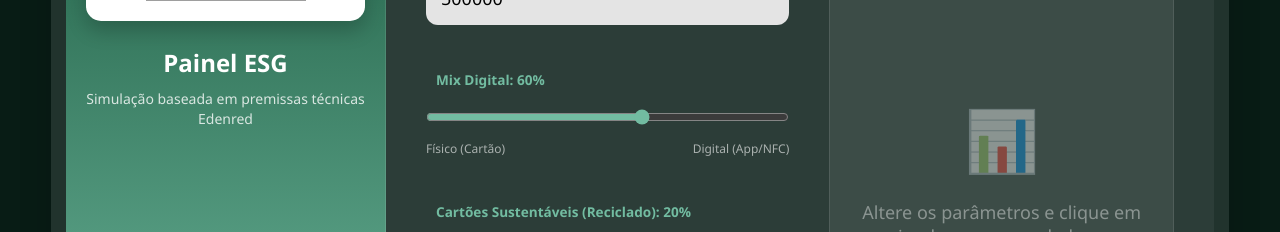
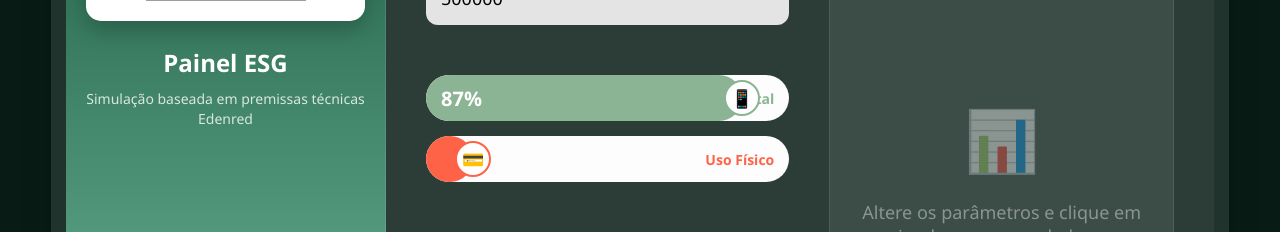
Before and after one commit to Lucascbayma/CICLE, a React (Create React App) app in the folder frontend/: page /calculadora in a window 1280 px wide. Shown: the part 247-479 px from the top of the page. Built offline with nearby package versions, Linux system fonts and the light colour scheme; grey boxes are pictures that could not be loaded.

Commit message:
Melhorando calculadora

```diff
--- a/frontend/src/Calculadora.js
+++ b/frontend/src/Calculadora.js
@@ -7,9 +7,11 @@ import logoImg from './cicle.png';
 function Calculadora() {
     const navigate = useNavigate();
     const [volume, setVolume] = useState(500000);
-    const [percentualDigital, setPercentualDigital] = useState(60);
+    const [percentualDigital, setPercentualDigital] = useState(87);
     const [percentualReciclado, setPercentualReciclado] = useState(20);
     const [resultado, setResultado] = useState(null);
+
+    const percentualFisico = 100 - percentualDigital;
 
     const calcularImpacto = async (e) => {
         e.preventDefault();
@@ -54,31 +56,45 @@ function Calculadora() {
                     <div style={{ flex: 1.2 }}>
                         <h2 style={{ color: 'white', marginBottom: '35px', fontSize: '32px' }}>Gestão de Carbono</h2>
                         <form className="login-form" onSubmit={calcularImpacto} style={{ width: '100%', margin: 0 }}>
-                            <div className="input-group" style={{ marginBottom: '30px' }}>
+                            <div className="input-group" style={{ marginBottom: '35px' }}>
                                 <label style={{ color: '#72bca1', fontWeight: 'bold', fontSize: '16px' }}>Volume Total de Transações (Anual)</label>
                                 <input type="number" value={volume} onChange={(e) => setVolume(Number(e.target.value))} style={{ fontSize: '18px' }} required />
                             </div>
 
-                            <div className="input-group" style={{ marginBottom: '30px' }}>
-                                <div style={{ display: 'flex', justifyContent: 'space-between' }}>
-                                    <label style={{ color: '#72bca1', fontWeight: 'bold' }}>Mix Digital: {percentualDigital}%</label>
+                            <div style={{ marginBottom: '35px' }}>
+                                <div style={{ position: 'relative', height: '46px', borderRadius: '25px', backgroundColor: '#fdfdfd', display: 'flex', alignItems: 'center', marginBottom: '15px' }}>
+                                    <div style={{ position: 'absolute', top: 0, left: 0, height: '100%', width: `${percentualDigital}%`, backgroundColor: '#8ab493', borderRadius: '25px', transition: 'width 0.15s ease' }} />
+                                    <span style={{ position: 'absolute', left: '15px', color: percentualDigital > 15 ? 'white' : '#8ab493', fontWeight: 'bold', fontSize: '20px', zIndex: 2, transition: 'color 0.15s ease' }}>{percentualDigital}%</span>
+                                    <div style={{ position: 'absolute', left: `clamp(4px, calc(${percentualDigital}% - 18px), calc(100% - 40px))`, width: '36px', height: '36px', backgroundColor: 'white', borderRadius: '50%', border: '2px solid #8ab493', display: 'flex', alignItems: 'center', justifyContent: 'center', zIndex: 3, transition: 'left 0.15s ease' }}>
+                                        <span style={{ color: '#8ab493', fontSize: '18px' }}>📱</span>
+                                    </div>
+                                    <span style={{ position: 'absolute', right: '15px', color: '#8ab493', fontWeight: 'bold', fontSize: '14px', zIndex: 1 }}>Uso Digital</span>
+                                    <input type="range" min="0" max="100" value={percentualDigital} onChange={(e) => setPercentualDigital(Number(e.target.value))} style={{ position: 'absolute', top: 0, left: 0, width: '100%', height: '100%', opacity: 0, cursor: 'pointer', zIndex: 4 }} />
                                 </div>
-                                <input type="range" min="0" max="100" value={percentualDigital} onChange={(e) => setPercentualDigital(Number(e.target.value))} style={{ width: '100%', margin: '15px 0', padding: 0, accentColor: '#72bca1', display: 'block' }} />
-                                <div style={{ display: 'flex', justifyContent: 'space-between', color: 'rgba(255,255,255,0.6)', fontSize: '12px' }}>
-                                    <span>Físico (Cartão)</span>
-                                    <span>Digital (App/NFC)</span>
+
+                                <div style={{ position: 'relative', height: '46px', borderRadius: '25px', backgroundColor: '#fdfdfd', display: 'flex', alignItems: 'center' }}>
+                                    <div style={{ position: 'absolute', top: 0, left: 0, height: '100%', width: `${percentualFisico}%`, backgroundColor: '#ff6347', borderRadius: '25px', transition: 'width 0.15s ease' }} />
+                                    <span style={{ position: 'absolute', left: '15px', color: percentualFisico > 15 ? 'white' : '#ff6347', fontWeight: 'bold', fontSize: '20px', zIndex: 2, transition: 'color 0.15s ease' }}>{percentualFisico}%</span>
+                                    <div style={{ position: 'absolute', left: `clamp(4px, calc(${percentualFisico}% - 18px), calc(100% - 40px))`, width: '36px', height: '36px', backgroundColor: 'white', borderRadius: '50%', border: '2px solid #ff6347', display: 'flex', alignItems: 'center', justifyContent: 'center', zIndex: 3, transition: 'left 0.15s ease' }}>
+                                        <span style={{ color: '#ff6347', fontSize: '18px' }}>💳</span>
+                                    </div>
+                                    <span style={{ position: 'absolute', right: '15px', color: '#ff6347', fontWeight: 'bold', fontSize: '14px', zIndex: 1 }}>Uso Físico</span>
+                                    <input type="range" min="0" max="100" value={percentualFisico} onChange={(e) => setPercentualDigital(100 - Number(e.target.value))} style={{ position: 'absolute', top: 0, left: 0, width: '100%', height: '100%', opacity: 0, cursor: 'pointer', zIndex: 4 }} />
                                 </div>
                             </div>
 
-                            <div className="input-group" style={{ marginBottom: '30px' }}>
+                            <div className="input-group" style={{ marginBottom: '30px', opacity: percentualDigital === 100 ? 0.3 : 1, pointerEvents: percentualDigital === 100 ? 'none' : 'auto', transition: 'opacity 0.3s' }}>
                                 <div style={{ display: 'flex', justifyContent: 'space-between' }}>
                                     <label style={{ color: '#72bca1', fontWeight: 'bold' }}>Cartões Sustentáveis (Reciclado): {percentualReciclado}%</label>
                                 </div>
-                                <input type="range" min="0" max="100" value={percentualReciclado} onChange={(e) => setPercentualReciclado(Number(e.target.value))} style={{ width: '100%', margin: '15px 0', padding: 0, accentColor: '#72bca1', display: 'block' }} />
+                                <input type="range" min="0" max="100" value={percentualReciclado} onChange={(e) => setPercentualReciclado(Number(e.target.value))} style={{ width: '100%', margin: '15px 0', padding: 0, accentColor: '#72bca1', display: 'block' }} disabled={percentualDigital === 100} />
                                 <div style={{ display: 'flex', justifyContent: 'space-between', color: 'rgba(255,255,255,0.6)', fontSize: '12px' }}>
                                     <span>PVC Padrão</span>
                                     <span>PVC Reciclado</span>
                                 </div>
+                                {percentualDigital === 100 && (
+                                    <span style={{ color: '#ff6b6b', fontSize: '13px', marginTop: '10px', display: 'block', fontWeight: 'bold' }}>Bloqueado: Uso Digital está em 100%</span>
+                                )}
                             </div>
 
                             <button type="submit" className="login-button" style={{ marginTop: '10px', height: '60px', fontSize: '18px' }}>Simular Resultados ESG</button>
```
